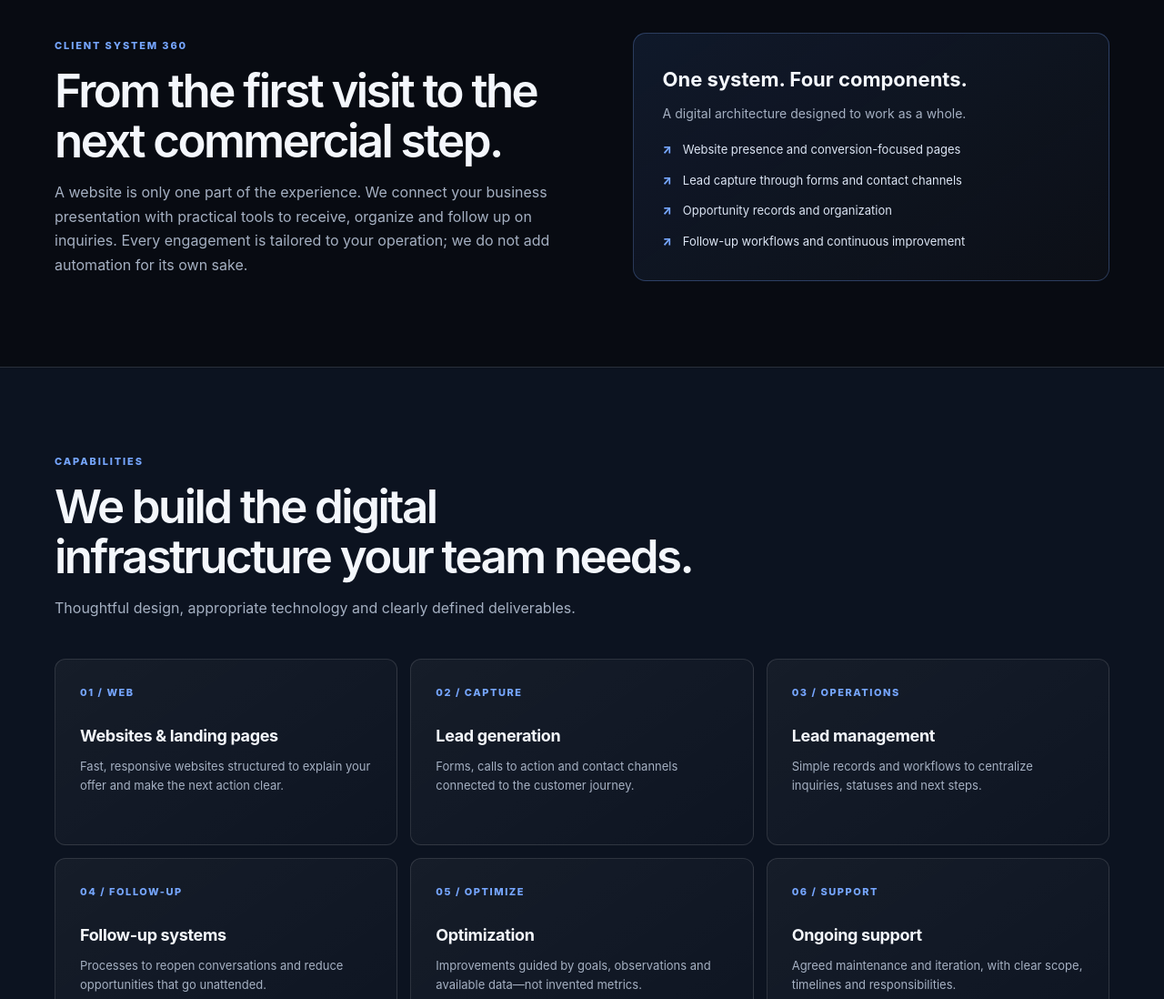
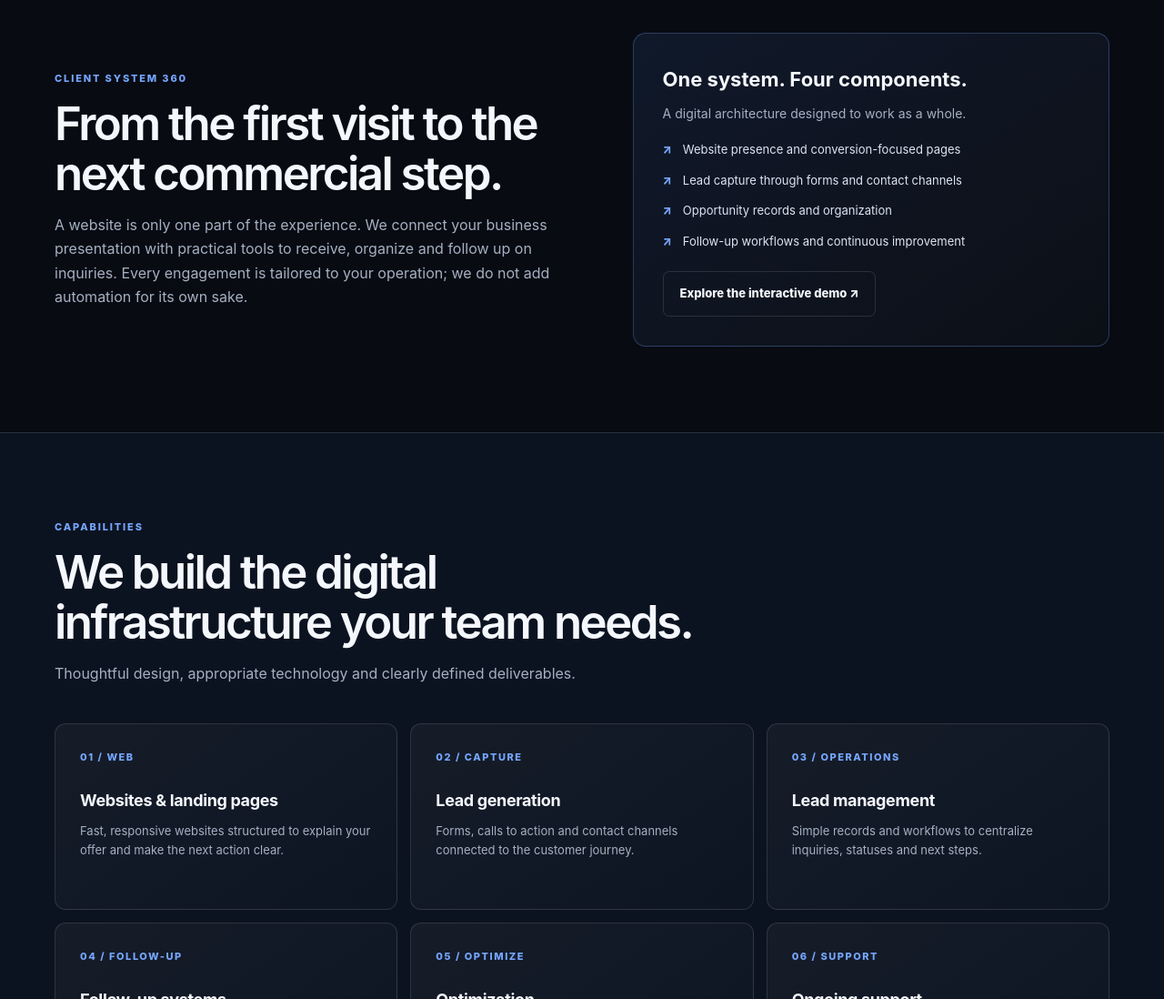
Before and after one commit to Facuk27/Digital-studio-web-, a plain HTML site: page index-en.html in a window 1280 px wide. Shown: the part 915-2013 px from the top of the page at 91% size. Drawn offline with Linux system fonts and the light colour scheme.

Commit message:
Link interactive Client System 360 demo in English

```diff
--- a/index-en.html
+++ b/index-en.html
@@ -23,7 +23,7 @@ section{padding:94px 0}.intro{max-width:720px;margin-bottom:42px}.intro h2,.spli
 <header><div class="wrap nav"><a class="brand" href="#" aria-label="Digital Studio Web home">DIGITAL <b>STUDIO</b> WEB</a><nav class="links" aria-label="Main navigation"><a href="#system">System 360</a><a href="#capabilities">Capabilities</a><a href="#method">Method</a><a href="#industries">Industries</a><a href="#faq">FAQ</a></nav><div class="navright"><a class="lang" href="index.html" lang="es">ES</a><a class="btn nav-cta" href="#contact">Let's talk ↗</a></div></div></header>
 <main id="content">
 <section class="hero"><div class="wrap"><div class="eyebrow">Digital systems for business growth</div><h1>Turn your digital presence into a <span class="accent">growth system.</span></h1><p>We design web experiences and lead capture and follow-up processes that help businesses communicate their value, organize opportunities and operate with greater clarity.</p><div class="actions"><a class="btn" href="mailto:contacto.digitalstudioweb@gmail.com?subject=Digital%20diagnostic%20-%20Digital%20Studio%20Web">Request a diagnostic ↗</a><a class="btn ghost" href="#system">Explore the system</a></div><div class="proofline"><span>Strategy and design</span><span>Web development</span><span>Lead capture and follow-up</span><span>Remote, worldwide</span></div></div></section>
-<section id="system"><div class="wrap split"><div><div class="kicker">Client System 360</div><h2>From the first visit to the next commercial step.</h2><p>A website is only one part of the experience. We connect your business presentation with practical tools to receive, organize and follow up on inquiries. Every engagement is tailored to your operation; we do not add automation for its own sake.</p></div><div class="system"><h3>One system. Four components.</h3><p>A digital architecture designed to work as a whole.</p><ul class="checklist"><li>Website presence and conversion-focused pages</li><li>Lead capture through forms and contact channels</li><li>Opportunity records and organization</li><li>Follow-up workflows and continuous improvement</li></ul></div></div></section>
+<section id="system"><div class="wrap split"><div><div class="kicker">Client System 360</div><h2>From the first visit to the next commercial step.</h2><p>A website is only one part of the experience. We connect your business presentation with practical tools to receive, organize and follow up on inquiries. Every engagement is tailored to your operation; we do not add automation for its own sake.</p></div><div class="system"><h3>One system. Four components.</h3><p>A digital architecture designed to work as a whole.</p><ul class="checklist"><li>Website presence and conversion-focused pages</li><li>Lead capture through forms and contact channels</li><li>Opportunity records and organization</li><li>Follow-up workflows and continuous improvement</li></ul><p style="margin:22px 0 0"><a class="btn ghost" href="system-demo.html">Explore the interactive demo ↗</a></p></div></div></section>
 <section class="darkband" id="capabilities"><div class="wrap"><div class="intro"><div class="kicker">Capabilities</div><h2>We build the digital infrastructure your team needs.</h2><p>Thoughtful design, appropriate technology and clearly defined deliverables.</p></div><div class="cards">
 <article class="card"><div class="num">01 / WEB</div><h3>Websites & landing pages</h3><p>Fast, responsive websites structured to explain your offer and make the next action clear.</p></article>
 <article class="card"><div class="num">02 / CAPTURE</div><h3>Lead generation</h3><p>Forms, calls to action and contact channels connected to the customer journey.</p></article>
```
